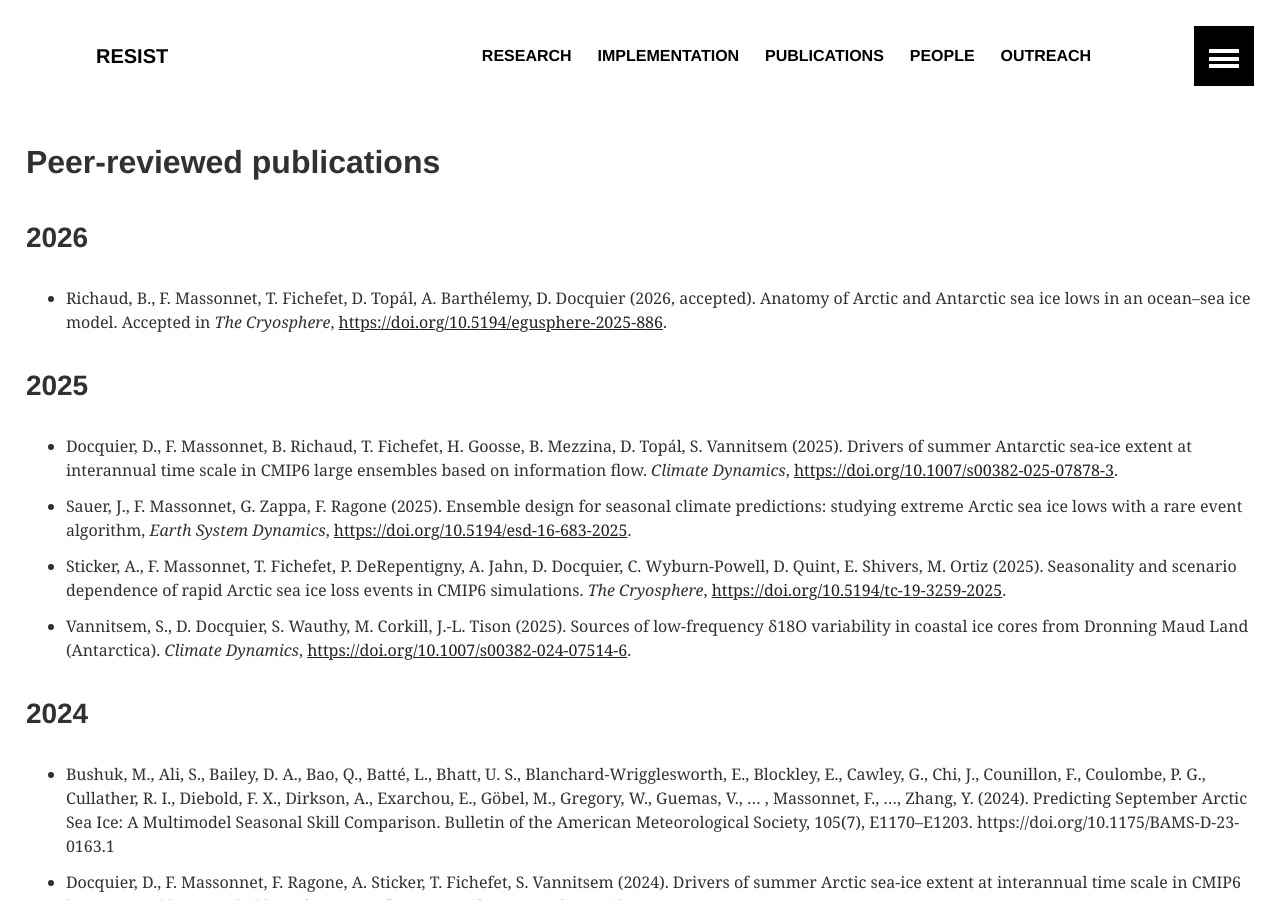
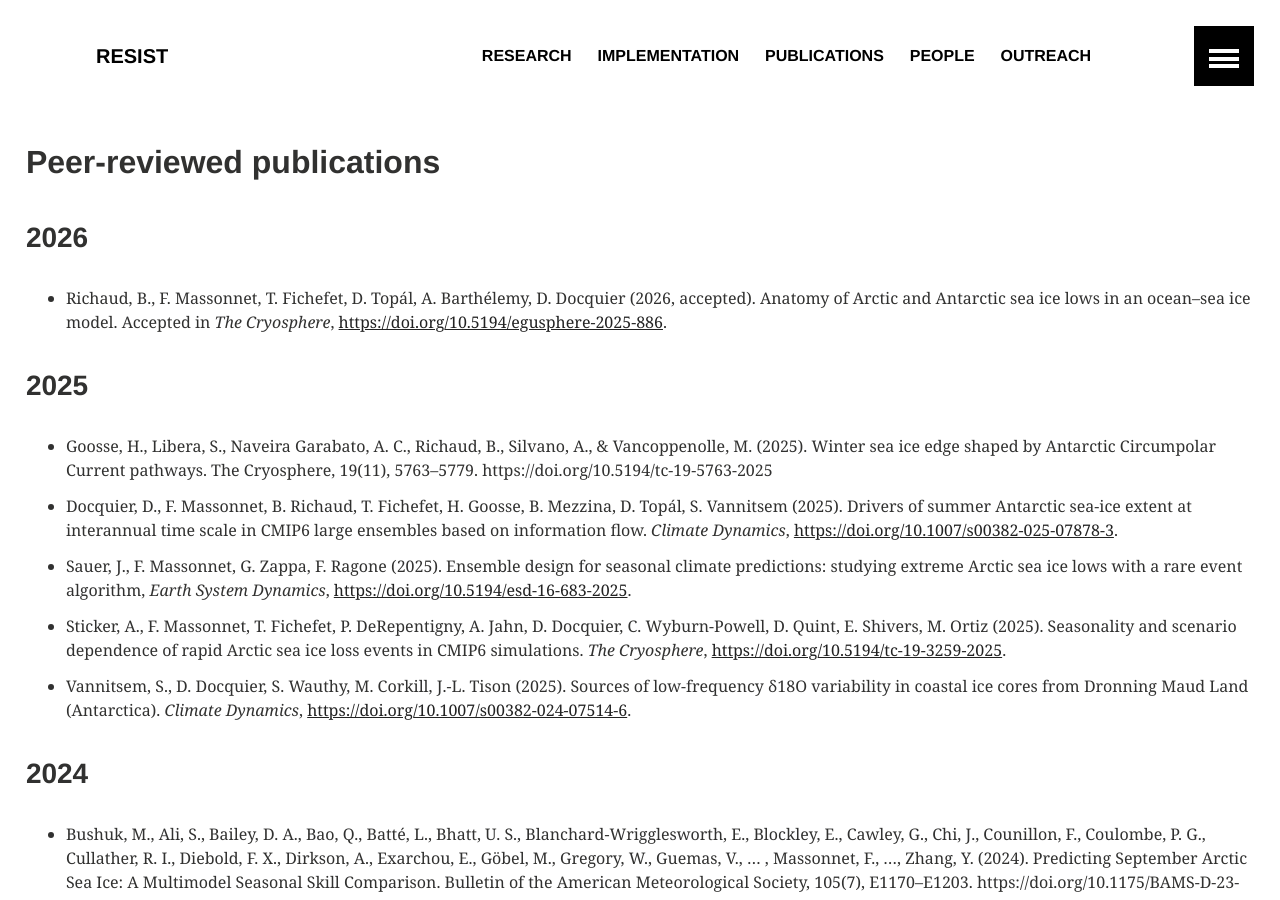
Before and after one commit to resist-impuls/resist-impuls.github.io, a Jekyll site: the page built from publications.md, in a window 1280 px wide and 900 px high. Built offline with Jekyll 4.4.1, drawn with Linux system fonts in a browser that asks for light colours; our own code applies the rules of GitHub Pages for plain Markdown files.

Commit message:
Update publications.md

```diff
--- a/publications.md
+++ b/publications.md
@@ -4,6 +4,7 @@
 - Richaud, B., F. Massonnet, T. Fichefet, D. Topál, A. Barthélemy, D. Docquier (2026, accepted). Anatomy of Arctic and Antarctic sea ice lows in an ocean&ndash;sea ice model. Accepted in _The Cryosphere_, [https://doi.org/10.5194/egusphere-2025-886](https://doi.org/10.5194/egusphere-2025-886).
 
 ### 2025
+- Goosse, H., Libera, S., Naveira Garabato, A. C., Richaud, B., Silvano, A., & Vancoppenolle, M. (2025). Winter sea ice edge shaped by Antarctic Circumpolar Current pathways. The Cryosphere, 19(11), 5763–5779. https://doi.org/10.5194/tc-19-5763-2025
 - Docquier, D., F. Massonnet, B. Richaud, T. Fichefet, H. Goosse, B. Mezzina, D. Topál, S. Vannitsem (2025). Drivers of summer Antarctic sea-ice extent at interannual time scale in CMIP6 large ensembles based on information flow. _Climate Dynamics_, [https://doi.org/10.1007/s00382-025-07878-3](https://doi.org/10.1007/s00382-025-07878-3).
 - Sauer, J., F. Massonnet, G. Zappa, F. Ragone (2025). Ensemble design for seasonal climate predictions: studying extreme Arctic sea ice lows with a rare event algorithm, _Earth System Dynamics_, [https://doi.org/10.5194/esd-16-683-2025](https://doi.org/10.5194/esd-16-683-2025).
 - Sticker, A., F. Massonnet, T. Fichefet, P. DeRepentigny, A. Jahn, D. Docquier, C. Wyburn-Powell, D. Quint, E. Shivers, M. Ortiz (2025). Seasonality and scenario dependence of rapid Arctic sea ice loss events in CMIP6 simulations. _The Cryosphere_, [https://doi.org/10.5194/tc-19-3259-2025](https://doi.org/10.5194/tc-19-3259-2025).
```
